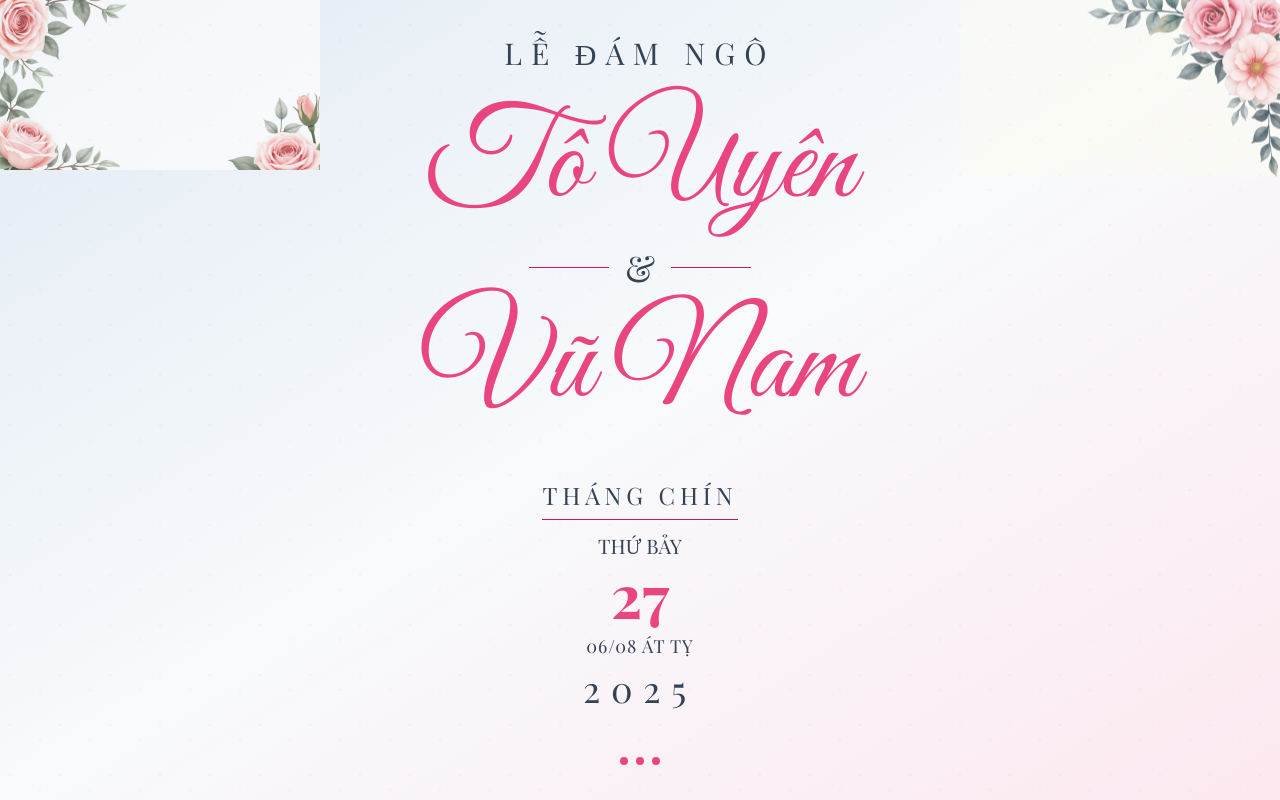
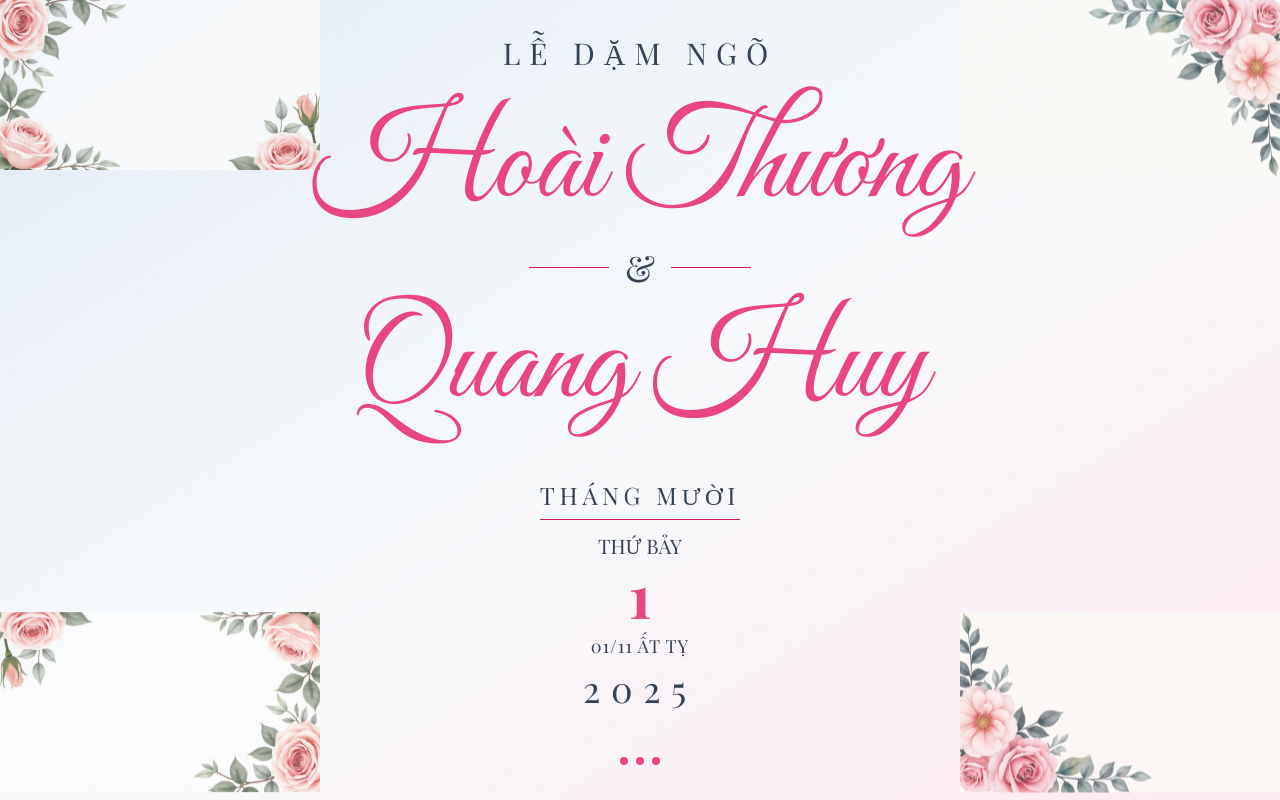
Before and after one commit to huyzblm98/wedding-huy-thuong, a React (Vite) app: page / in a window 1280 px wide. Built offline with nearby package versions, Linux system fonts and the light colour scheme; the HTML template or start-up script is replaced by a standard one.

Commit message:
Update wedding invitation details

```diff
--- a/src/components/WeddingHero.tsx
+++ b/src/components/WeddingHero.tsx
@@ -18,16 +18,22 @@ const WeddingHero = () => {
       <div className="absolute top-0 left-0 w-1/3 md:w-1/4 opacity-70 animate-float" style={{ animationDelay: '1s' }}>
         <img src={floralTopLeft} alt="" className="w-full h-auto" />
       </div>
+      <div className="absolute bottom-0 left-0 w-1/3 md:w-1/4 opacity-70 animate-float" style={{ animationDelay: '0.5s' }}>
+        <img src={floralTopLeft} alt="" className="w-full h-auto transform rotate-180" />
+      </div>
+      <div className="absolute bottom-0 right-0 w-1/3 md:w-1/4 opacity-70 animate-float" style={{ animationDelay: '1.5s' }}>
+        <img src={floralTopRight} alt="" className="w-full h-auto transform rotate-180" />
+      </div>
 
       {/* Main Content */}
       <div className={`relative z-10 text-center px-6 transition-all duration-1000 ${isVisible ? 'opacity-100 translate-y-0' : 'opacity-0 translate-y-10'}`}>
         <h2 className="font-playfair text-2xl md:text-3xl tracking-[0.3em] text-wedding-text mb-8 animate-fade-in">
-          LỄ ĐÁM NGÔ
+          LỄ DẶM NGÕ
         </h2>
 
         <div className="mb-6 animate-fade-in" style={{ animationDelay: '0.3s' }}>
           <h1 className="font-script text-6xl md:text-8xl lg:text-9xl text-wedding-rose mb-2">
-            Tô Uyên
+            Hoài Thương
           </h1>
           <div className="flex items-center justify-center gap-4 my-4">
             <div className="h-px w-20 bg-wedding-accent"></div>
@@ -35,24 +41,24 @@ const WeddingHero = () => {
             <div className="h-px w-20 bg-wedding-accent"></div>
           </div>
           <h1 className="font-script text-6xl md:text-8xl lg:text-9xl text-wedding-rose">
-            Vũ Nam
+            Quang Huy
           </h1>
         </div>
 
         <div className="mt-12 animate-fade-in" style={{ animationDelay: '0.6s' }}>
           <div className="inline-block">
             <p className="font-playfair text-xl md:text-2xl tracking-[0.2em] text-wedding-text mb-2">
-              THÁNG CHÍN
+              THÁNG MƯỜI
             </p>
             <div className="h-px bg-wedding-accent mb-3"></div>
             <p className="font-playfair text-lg md:text-xl text-wedding-text mb-1">
               THỨ BẢY
             </p>
             <p className="font-playfair text-5xl md:text-6xl font-bold text-wedding-rose mb-2">
-              27
+              1
             </p>
             <p className="font-playfair text-base md:text-lg text-wedding-text tracking-wider mb-2">
-              06/08 ÁT TỴ
+              01/11 ẤT TỴ
             </p>
             <p className="font-playfair text-3xl md:text-4xl tracking-[0.3em] text-wedding-text">
               2025
```
